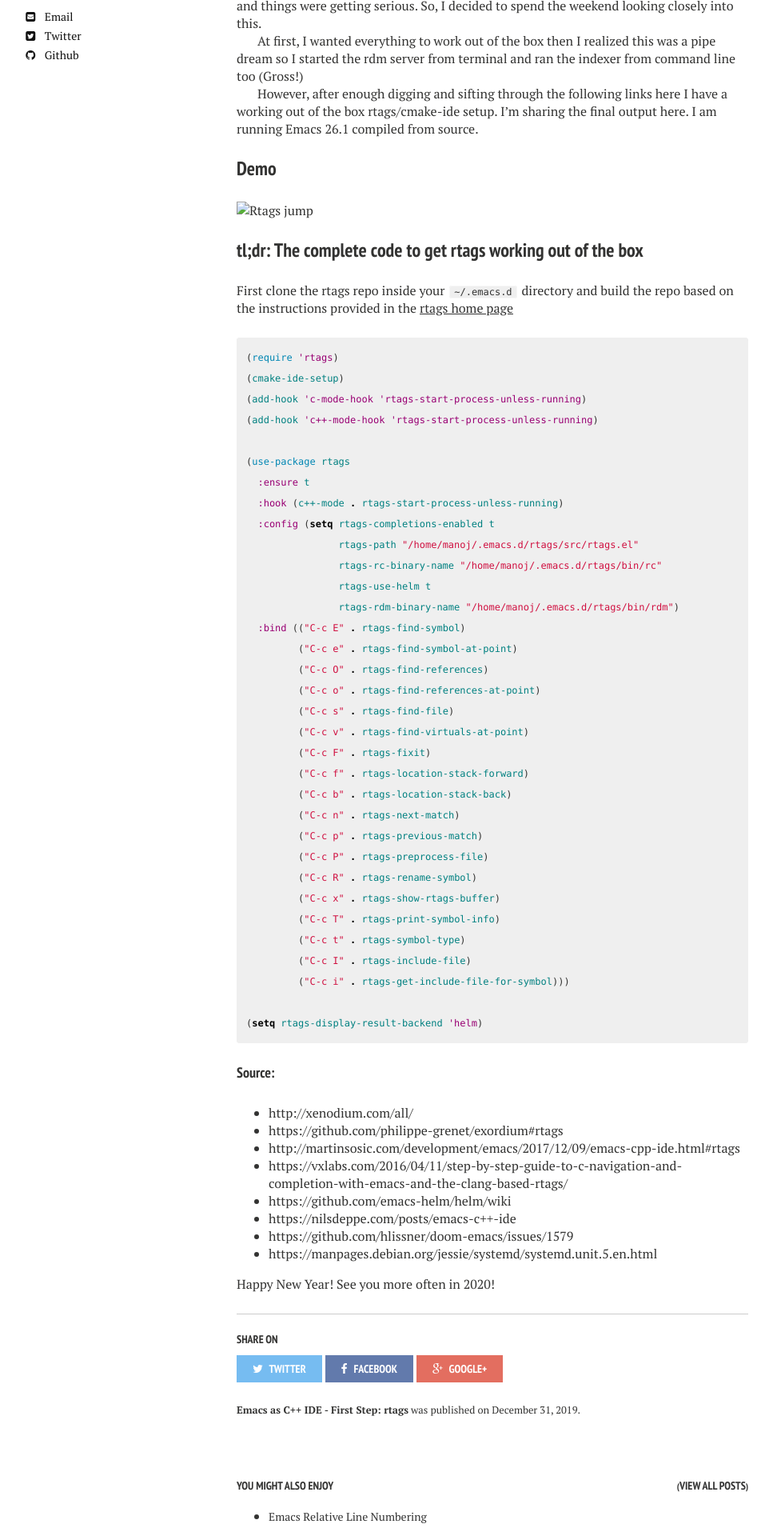
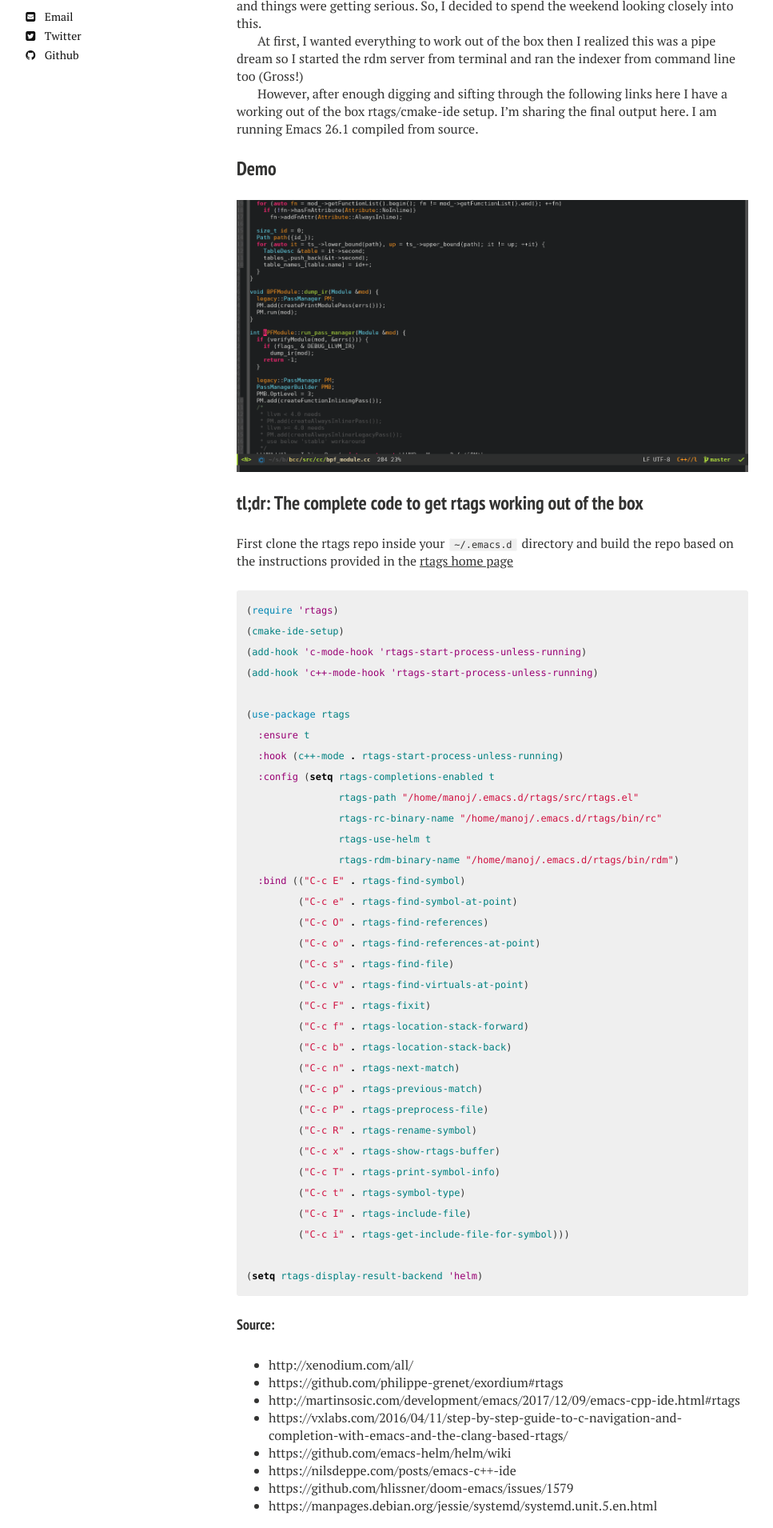
Before and after one commit to mycpuorg/mycpuorg.github.io, a Jekyll site: the page built from _posts/2019-12-31-emacs-rtags-helm.md, in a window 1280 px wide. Shown: the part 304-2214 px from the top of the page at 80% size, without its empty margins (24-991 px from the left). Built offline with Jekyll 4.4.1, drawn with Linux system fonts in a browser that asks for light colours; nearby versions of some CDN libraries; comment, search, counter and statistics services are not loaded.

Commit message:
fix typo in gif link

```diff
--- a/_posts/2019-12-31-emacs-rtags-helm.md
+++ b/_posts/2019-12-31-emacs-rtags-helm.md
@@ -26,7 +26,7 @@ have a working out of the box rtags/cmake-ide setup. I'm sharing the final
 output here. I am running Emacs 26.1 compiled from source.
 
 ### Demo
-![Rtags jump](./images/emacs-rtags-helm.gif)
+![Rtags jump](/images/emacs-rtags-helm.gif)
 
 ### tl;dr: The complete code to get rtags working out of the box
 First clone the rtags repo inside your ``~/.emacs.d`` directory and build the
```
